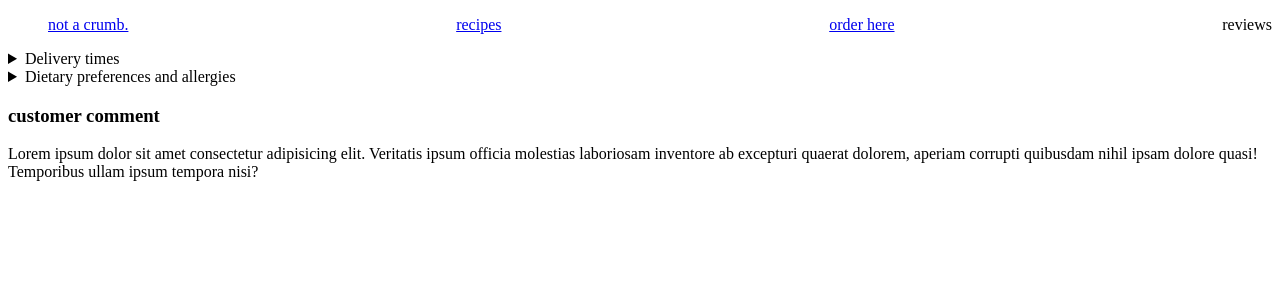
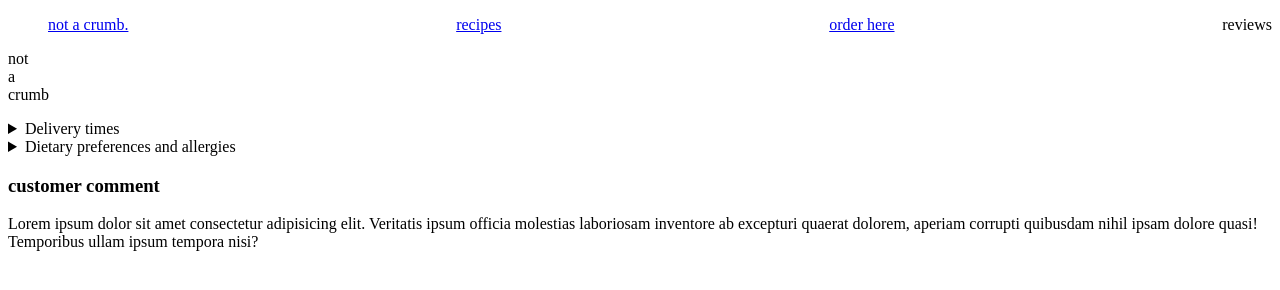
Before and after one commit to julietteorpen/not_a_crumb, a plain HTML site: page index.html in a window 1280 px wide. Drawn offline with Linux system fonts and the light colour scheme.

Commit message:
start adding css classes to html

```diff
--- a/index.html
+++ b/index.html
@@ -20,6 +20,16 @@
   </header>
 
   <body>
+    <div class="grid">
+      <!-- turn this section into a grid of images and headers -->
+      not
+    </div>
+    <div>
+      a
+    </div>
+    <div>
+      crumb
+    </div>
     <p>
       <details>
         <summary>
```
